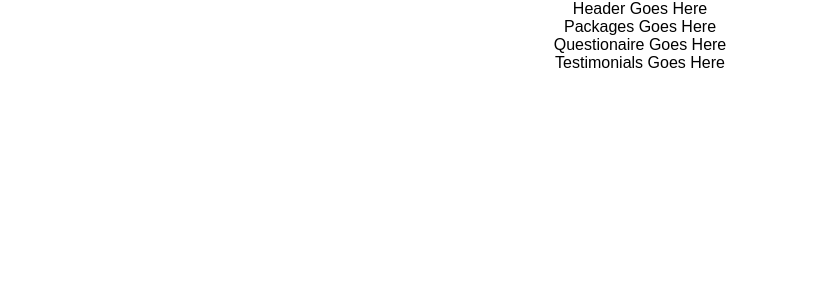
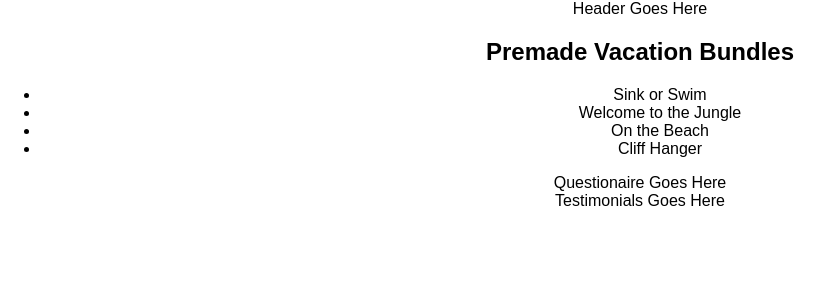
Before and after one commit to cdanielsen/hazy-ventures, a React (Create React App) app: page / in a window 1280 px wide. Shown: the top 300 px of the page, without its empty margins (0-832 px from the left). Built offline with nearby package versions, Linux system fonts and the light colour scheme.

Commit message:
Add basic packages placeholder

```diff
--- a/src/Components/Packages.js
+++ b/src/Components/Packages.js
@@ -1,10 +1,18 @@
 import React, { Component } from 'react';
+// import styles from './styles.css';
 
 export default class Packages extends Component {
     render() {
       return (
-        <div>Packages Goes Here
-        </div>
+        <section>
+          <h2>Premade Vacation Bundles</h2>
+          <ul>
+            <li>Sink or Swim</li>
+            <li>Welcome to the Jungle</li>
+            <li>On the Beach</li>
+            <li>Cliff Hanger</li>
+          </ul>
+        </section>
       );
     }
 }
```
